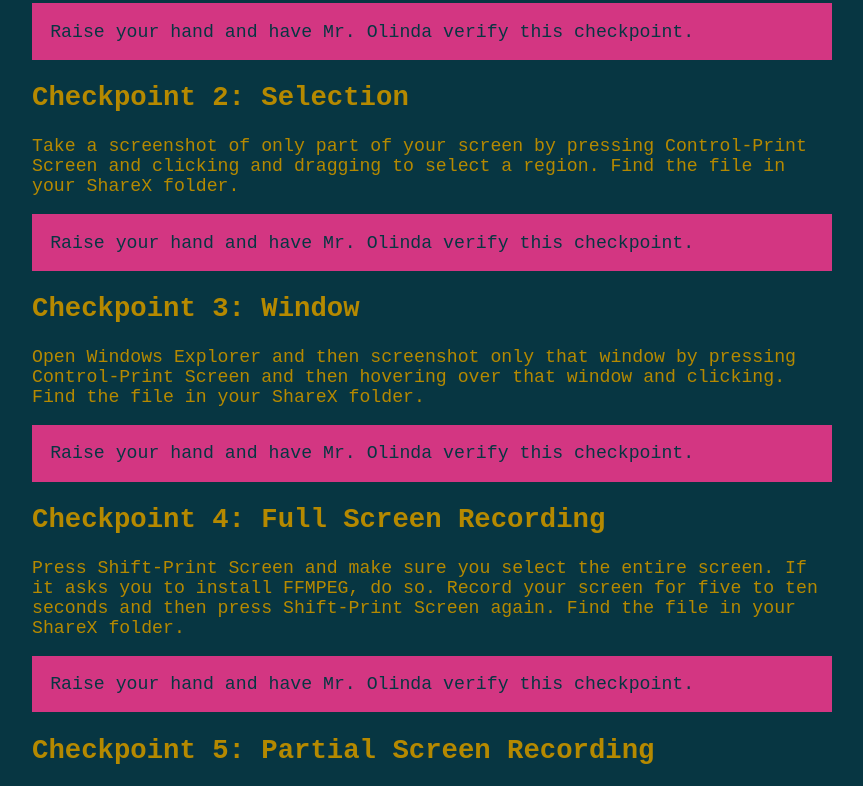
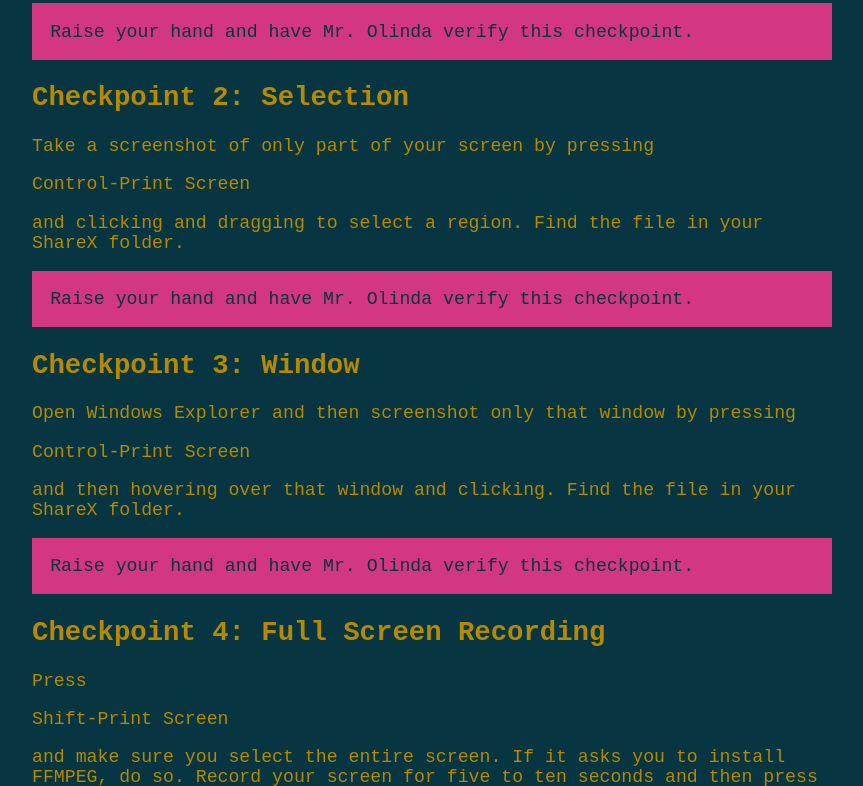
Before and after one commit to jackivan88/csp2018-19, a plain HTML site: page takingScreenshots.html in a window 1280 px wide. Shown: the part 374-1160 px from the top of the page, without its empty margins (208-1071 px from the left). Drawn offline with Linux system fonts and the light colour scheme.

Commit message:
Clean up code formatting

```diff
--- a/takingScreenshots.html
+++ b/takingScreenshots.html
@@ -32,21 +32,21 @@
 
     <h2>Checkpoint 2: Selection</h2>
 
-    <p>Take a screenshot of only part of your screen by pressing Control-Print Screen and clicking and dragging to select
+    <p>Take a screenshot of only part of your screen by pressing <pre>Control-Print Screen</pre> and clicking and dragging to select
         a region. Find the file in your ShareX folder.</p>
 
     <p class="checkpoint">Raise your hand and have Mr. Olinda verify this checkpoint.</p>
 
     <h2>Checkpoint 3: Window</h2>
 
-    <p>Open Windows Explorer and then screenshot only that window by pressing Control-Print Screen and then hovering over
+    <p>Open Windows Explorer and then screenshot only that window by pressing <pre>Control-Print Screen</pre> and then hovering over
         that window and clicking. Find the file in your ShareX folder.</p>
 
     <p class="checkpoint">Raise your hand and have Mr. Olinda verify this checkpoint.</p>
 
     <h2>Checkpoint 4: Full Screen Recording</h2>
 
-    <p>Press Shift-Print Screen and make sure you select the entire screen. If it asks you to install FFMPEG, do so. Record
+    <p>Press <pre>Shift-Print Screen</pre> and make sure you select the entire screen. If it asks you to install FFMPEG, do so. Record
         your screen for five to ten seconds and then press Shift-Print Screen again. Find the file in your ShareX folder.</p>
 
     <p class="checkpoint">Raise your hand and have Mr. Olinda verify this checkpoint.</p>
```
Also changed, not shown: index.html (+1 -1 lines).
